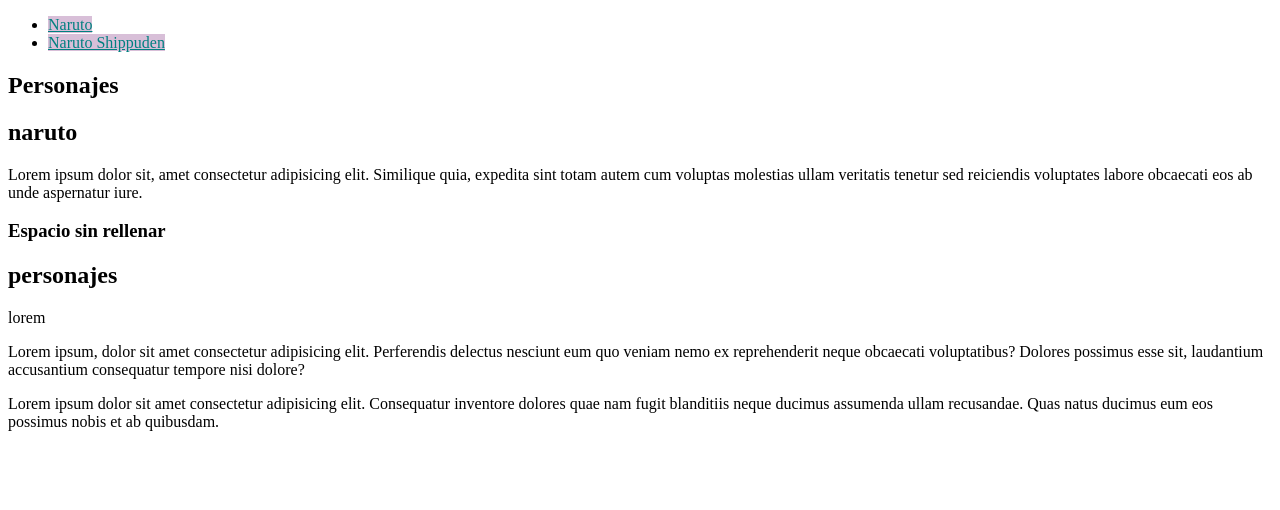
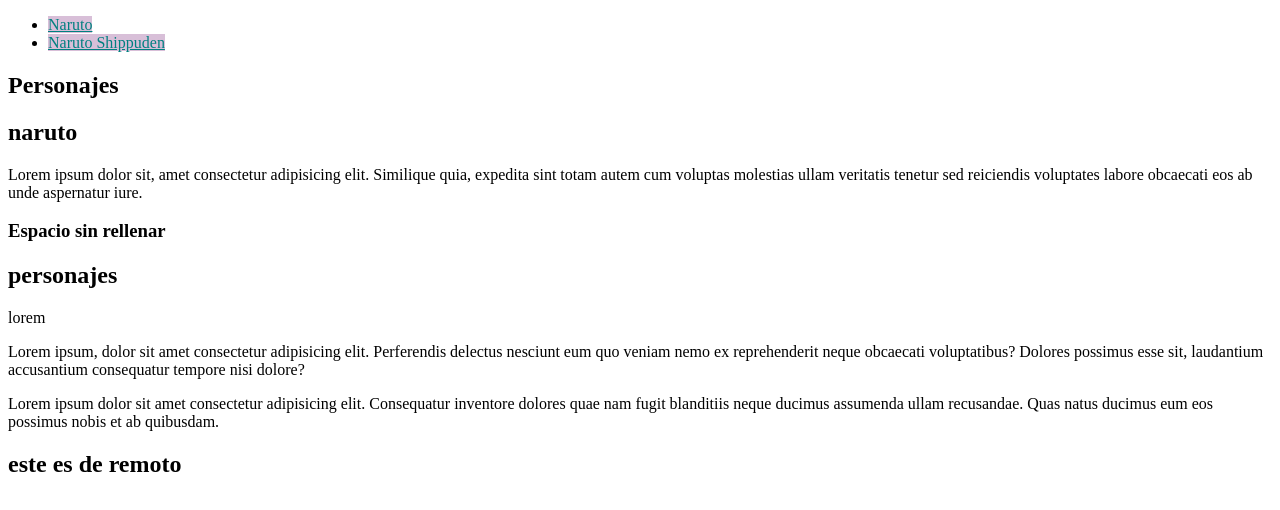
Before and after one commit to Jose-Puac/CursoGit, a plain HTML site: page índice.html in a window 1280 px wide. Drawn offline with Linux system fonts and the light colour scheme.

Commit message:
Update índice.html

```diff
--- a/índice.html
+++ b/índice.html
@@ -33,6 +33,7 @@
                 <h2>personajes</h2>
                 <p>lorem</p><p>Lorem ipsum, dolor sit amet consectetur adipisicing elit. Perferendis delectus nesciunt eum quo veniam nemo ex reprehenderit neque obcaecati voluptatibus? Dolores possimus esse sit, laudantium accusantium consequatur tempore nisi dolore?</p>
                 <p>Lorem ipsum dolor sit amet consectetur adipisicing elit. Consequatur inventore dolores quae nam fugit blanditiis neque ducimus assumenda ullam recusandae. Quas natus ducimus eum eos possimus nobis et ab quibusdam.</p>
+                <h2>este es de remoto</h2>
             </article>
         </main>
     </header>
```
